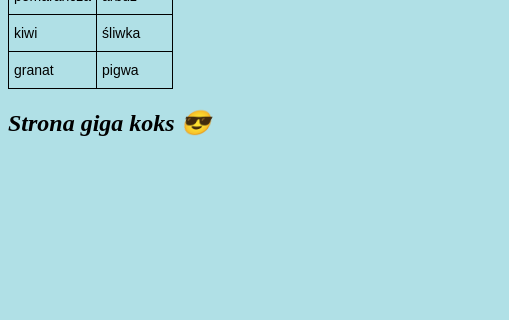
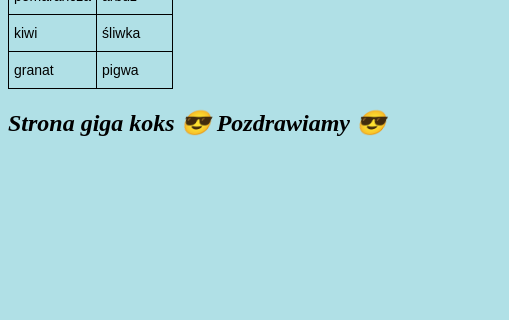
Before and after one commit to londonisbluebro/zaliczenie, a plain HTML site: page index.html in a window 1280 px wide. Shown: the part 293-613 px from the top of the page, 0-509 px from the left. Drawn offline with Linux system fonts and the light colour scheme.

Commit message:
Dodanie drugiego tekstu

```diff
--- a/index.html
+++ b/index.html
@@ -40,6 +40,7 @@
         </table>
      <h2>
          <i><strong> Strona giga koks 😎</strong></i>
+         <i><strong> Pozdrawiamy 😎</strong></i>
 
      </h2>
 
```
